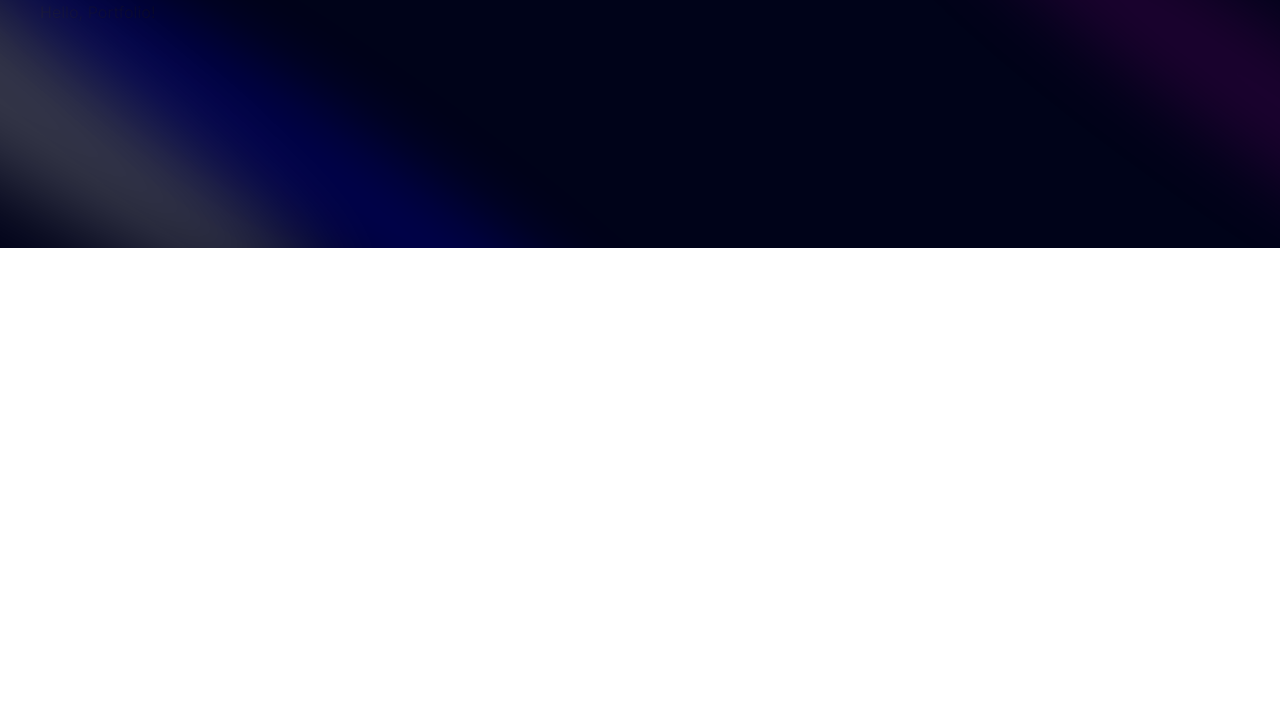
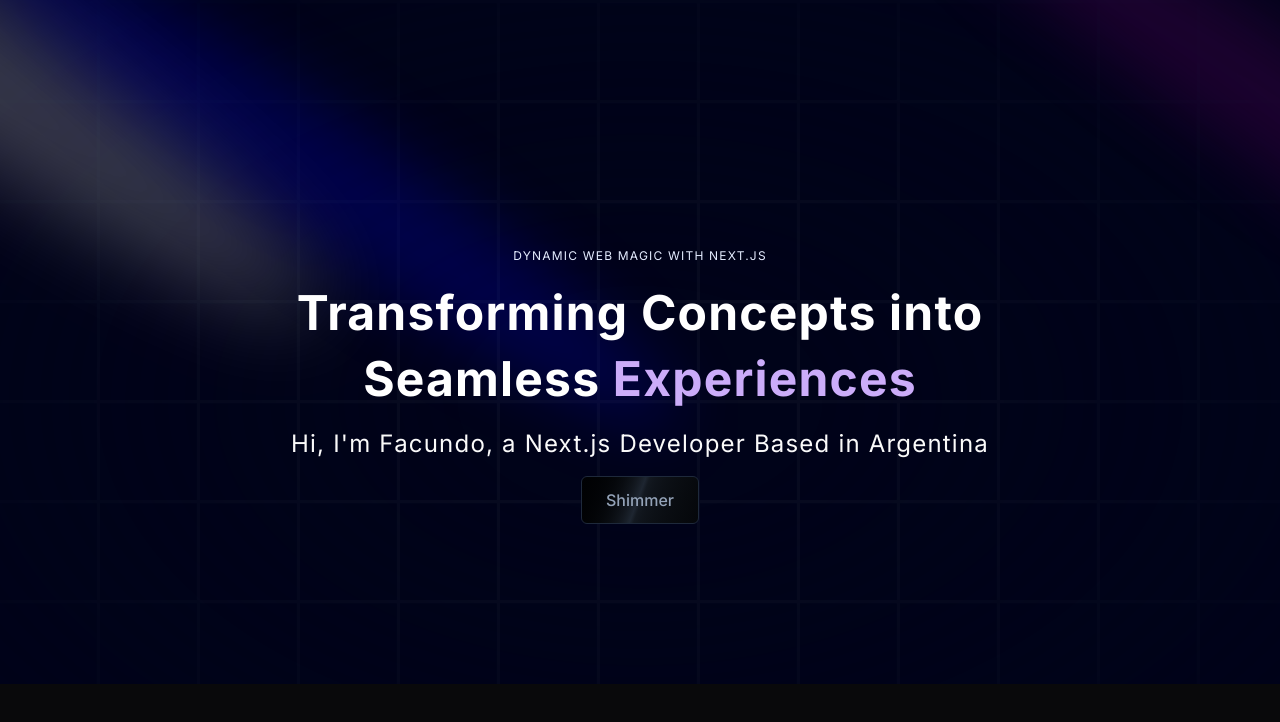
Before and after one commit to facufaz/Newportfolio, a Next.js app: page / in a window 1280 px wide. Shown: the top 722 px of the page. Built offline with nearby package versions, Linux system fonts and the light colour scheme.

Commit message:
more components

```diff
--- a/app/layout.tsx
+++ b/app/layout.tsx
@@ -1,6 +1,7 @@
 import type { Metadata } from "next";
 import { Inter } from "next/font/google";
 import "./globals.css";
+import { ThemeProvider } from "next-themes";
 
 const inter = Inter({ subsets: ["latin"] });
 
@@ -16,7 +17,15 @@
 }>) {
   return (
     <html lang="en">
-      <body className={inter.className}>{children}</body>
+      <body className={inter.className}>
+        <ThemeProvider
+            attribute="class"
+            defaultTheme="dark"
+            enableSystem
+            disableTransitionOnChange
+          >
+            {children}
+          </ThemeProvider></body>
     </html>
   );
 }
--- /dev/null
+++ b/app/provider.tsx
@@ -0,0 +1,9 @@
+"use client"
+
+import * as React from "react"
+import { ThemeProvider as NextThemesProvider } from "next-themes"
+import { type ThemeProviderProps } from "next-themes/dist/types"
+
+export function ThemeProvider({ children, ...props }: ThemeProviderProps) {
+  return <NextThemesProvider {...props}>{children}</NextThemesProvider>
+}
--- a/components/Hero.tsx
+++ b/components/Hero.tsx
@@ -1,5 +1,7 @@
 import React from 'react'
 import { Spotlight } from './ui/Spotlight'
+import { TextGenerateEffect } from './ui/TextGenerateEffect'
+import ShimerButton from './ui/ShimerButton'
 
 const Hero = () => {
   return (
@@ -9,6 +11,32 @@
             <Spotlight className='top-10 left-full h-[80vh] w-[50vw]' fill="purple"/>
             <Spotlight className='top-28 left-80 h-[80vh] w-[50vw]' fill="blue"/>
         </div>
+
+        <div className="h-screen w-full dark:bg-black-100 bg-white  dark:bg-grid-white/[0.03] bg-grid-black/[0.2] flex items-center justify-center absolute top-0 left-0">
+
+      <div className="absolute pointer-events-none inset-0 flex items-center justify-center dark:bg-black-100 bg-white [mask-image:radial-gradient(ellipse_at_center,transparent_20%,black)]"/>
+    </div>
+
+    <div className="flex justify-center relative my-20 z-10">
+
+      <div className="max-w-[89vw] md:max-w-2xl lg:max-w-[60vw] flex flex-col items-center justify-center">
+
+        <h2 className='uppercase tracking-widest text-xs text-center text-blue-100 max-w-80'>Dynamic Web Magic with Next.js</h2>
+
+       <TextGenerateEffect
+       className='text-center text-[40px] md:text-5xl lg:6xl'
+       words="Transforming Concepts into Seamless Experiences"
+       />
+
+      <p className='text-center md:tracking-wider mb-4 text-sm md:text-lg lg:text-2xl'>Hi, I&apos;m Facundo, a Next.js Developer Based in Argentina </p>
+
+      <a href="#about">
+        <ShimerButton
+        title='Show my Work'/>
+      </a>
+      </div>
+
+    </div>
     </div>
   )
 }
--- /dev/null
+++ b/components/ui/ShimerButton.tsx
@@ -0,0 +1,15 @@
+import React from 'react'
+
+const ShimerButton = () => {
+  return (
+
+
+        <button className="inline-flex h-12 animate-shimmer items-center justify-center rounded-md border border-slate-800 bg-[linear-gradient(110deg,#000103,45%,#1e2631,55%,#000103)] bg-[length:200%_100%] px-6 font-medium text-slate-400 transition-colors focus:outline-none focus:ring-2 focus:ring-slate-400 focus:ring-offset-2 focus:ring-offset-slate-50">
+          Shimmer
+        </button>
+
+
+  )
+}
+
+export default ShimerButton
--- /dev/null
+++ b/components/ui/TextGenerateEffect.tsx
@@ -0,0 +1,54 @@
+"use client";
+import { useEffect } from "react";
+import { motion, stagger, useAnimate } from "framer-motion";
+import { cn } from "@/lib/utils";
+
+export const TextGenerateEffect = ({
+  words,
+  className,
+}: {
+  words: string;
+  className?: string;
+}) => {
+  const [scope, animate] = useAnimate();
+  let wordsArray = words.split(" ");
+  useEffect(() => {
+    animate(
+      "span",
+      {
+        opacity: 1,
+      },
+      {
+        duration: 2,
+        delay: stagger(0.2),
+      }
+    );
+  }, [scope.current]);
+
+  const renderWords = () => {
+    return (
+      <motion.div ref={scope}>
+        {wordsArray.map((word, idx) => {
+          return (
+            <motion.span
+              key={word + idx}
+              className={`${idx > 3 ? 'text-purple' : 'dark:text-white text-black' } opacity-0`}
+            >
+              {word}{" "}
+            </motion.span>
+          );
+        })}
+      </motion.div>
+    );
+  };
+
+  return (
+    <div className={cn("font-bold", className)}>
+      <div className="my-4">
+        <div className=" dark:text-white text-black  leading-snug tracking-wide">
+          {renderWords()}
+        </div>
+      </div>
+    </div>
+  );
+};
--- a/package.json
+++ b/package.json
@@ -13,6 +13,7 @@
     "framer-motion": "^11.3.2",
     "mini-svg-data-uri": "^1.4.4",
     "next": "14.2.5",
+    "next-themes": "^0.3.0",
     "react": "^18",
     "react-dom": "^18",
     "tailwind-merge": "^2.4.0",
```
Also changed, not shown: tailwind.config.ts (line endings or trailing spaces), 1 other file (tests, documents, lock files or other folders).
